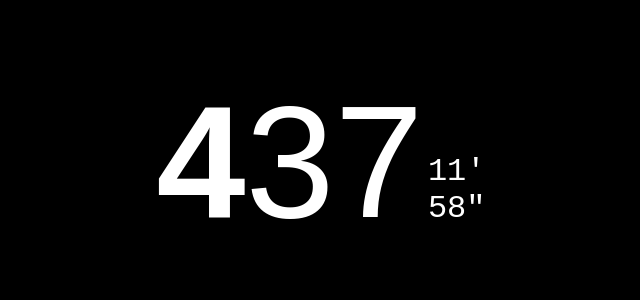
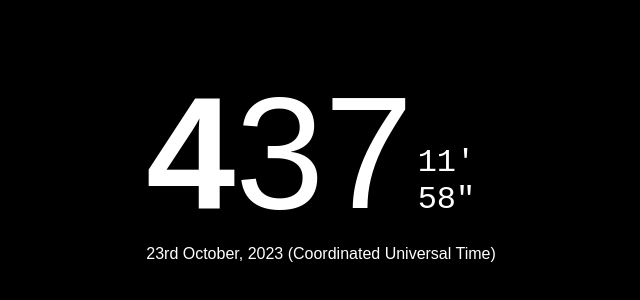
Before and after one commit to junhg0211/clock, a plain HTML site: page index.html in a window 1280 px wide. Shown: the part 238-538 px from the top of the page, without its empty margins (319-959 px from the left). Drawn offline with Linux system fonts and the light colour scheme.

Commit message:
add date and timezone info

```diff
--- a/index.html
+++ b/index.html
@@ -15,11 +15,17 @@
     <div class="container">
         <div class="vertical-whitespace"></div>
         <div class="clock">
-            <div class="clock-big">
-                <span id="clock-hour"></span><span id="clock-minute"></span>
+            <div class="time">
+                <div class="clock-big">
+                    <span id="clock-hour"></span><span id="clock-minute"></span>
+                </div>
+                <div class="clock-small">
+                    <span id="clock-second"></span>'<br><span id="clock-millisecond"></span>"
+                </div>
             </div>
-            <div class="clock-small">
-                <span id="clock-second"></span>'<br><span id="clock-millisecond"></span>"
+            <div class="date">
+                <span id="clock-date"></span>
+                (<span id="clock-timezone"></span>)
             </div>
         </div>
         <div class="vertical-whitespace"></div>
--- a/index.js
+++ b/index.js
@@ -1,4 +1,5 @@
 let clockHour, clockMinute, clockSecond, clockMillisecond;
+let clockDate, clockTimezone;
 let container;
 let nowFullscreen = false;
 
@@ -8,6 +9,8 @@ document.addEventListener('DOMContentLoaded', () => {
     clockMinute = document.querySelector("#clock-minute");
     clockSecond = document.querySelector("#clock-second");
     clockMillisecond = document.querySelector("#clock-millisecond");
+    clockDate = document.querySelector("#clock-date");
+    clockTimezone = document.querySelector("#clock-timezone");
 
     setInterval(() => {
         let time = new Date();
@@ -16,11 +19,18 @@ document.addEventListener('DOMContentLoaded', () => {
         let minutes = time.getMinutes();
         let seconds = time.getSeconds();
         let milliseconds = Math.floor(time.getMilliseconds() / 1000 * 60);
-
         clockHour.innerText = hours;
         clockMinute.innerText = padNumber(minutes, 2);
         clockSecond.innerText = padNumber(seconds, 2);
         clockMillisecond.innerText = padNumber(milliseconds, 2);
+
+        let year = time.getFullYear();
+        let month = time.getMonth();
+        let day = time.getDate();
+        clockDate.innerText = `${orderString(day)} ${monthString(month)}, ${year}`
+
+        var zone = time.toLocaleTimeString('en-us',{timeZoneName:'long'}).split(/ [AP]M /)[1];
+        clockTimezone.innerText = zone;
     }, 1000 / 60);
 
     // -- fullscreen
--- a/style.css
+++ b/style.css
@@ -24,6 +24,10 @@ body {
     flex: 1;
 }
 
+.date {
+    text-align: center;
+}
+
 .clock-big {
     font-size: 10rem;
     display: inline-block;
--- a/util.js
+++ b/util.js
@@ -15,3 +15,62 @@ function fullscreen() {
         rfs = el.requestFullscreen || el.webkitRequestFullScreen || el.mozRequestFullScreen || el.msRequestFullscreen;
     rfs.call(el);
 }
+
+function orderString(number) {
+    if (number == 11 || number == 12 || number == 13) {
+        return `${number}th`;
+    }
+
+    if (number % 10 == 1) {
+        return `${number}st`;
+    }
+    if (number % 10 == 2) {
+        return `${number}nd`;
+    }
+    if (number % 10 == 3) {
+        return `${number}rd`;
+    }
+
+    return `${number}th`;
+}
+
+function monthString(month) {
+    month += 1;
+
+    if (month == 1) {
+        return "January";
+    }
+    if (month == 2) {
+        return "February";
+    }
+    if (month == 3) {
+        return "March";
+    }
+    if (month == 4) {
+        return "April";
+    }
+    if (month == 5) {
+        return "May";
+    }
+    if (month == 6) {
+        return "June";
+    }
+    if (month == 7) {
+        return "July";
+    }
+    if (month == 8) {
+        return "August";
+    }
+    if (month == 9) {
+        return "September";
+    }
+    if (month == 10) {
+        return "October";
+    }
+    if (month == 11) {
+        return "November";
+    }
+    if (month == 12) {
+        return "December";
+    }
+}
```
